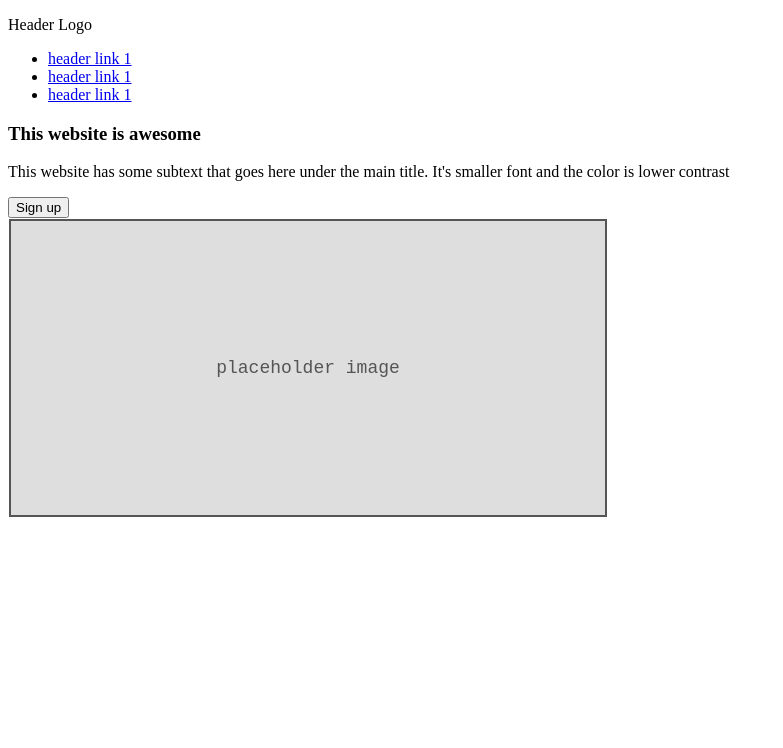
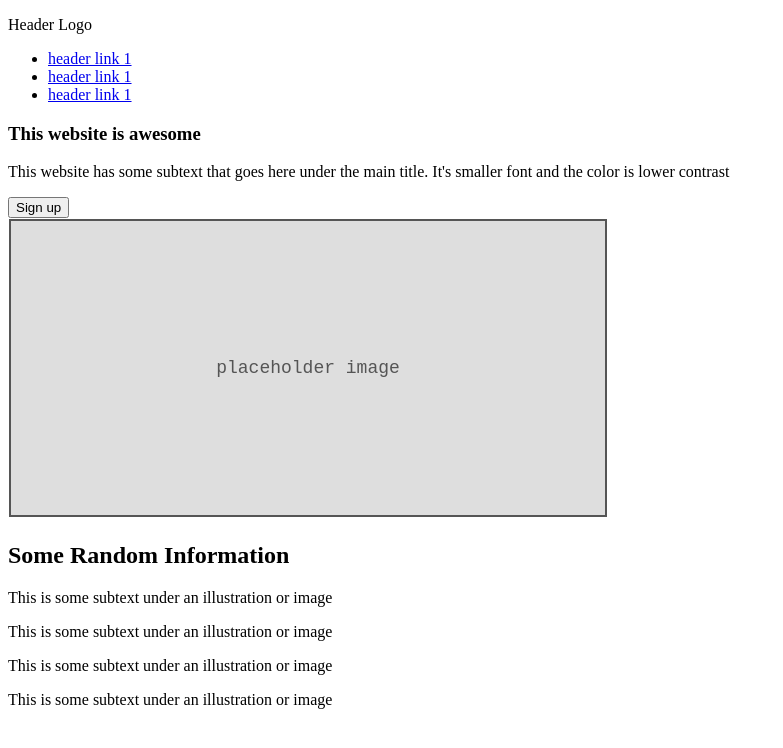
Before and after one commit to CardboardPL/odin-landing-page, a plain HTML site: page index.html in a window 1280 px wide. Shown: the whole page, without its empty margins (0-783 px from the left). Drawn offline with Linux system fonts and the light colour scheme.

Commit message:
Added: structure for main content

```diff
--- a/index.html
+++ b/index.html
@@ -7,7 +7,6 @@
     <link rel="stylesheet" type="text/css" href="./styles/styles.css">
   </head>
   <body>
-    <main>
     <header aria-label="Header Menu">
       <p>Header Logo</p>
       <nav aria-label="Header Navigational Links">
@@ -19,6 +18,7 @@
       </nav>
     </header>
 
+    <main>
       <section class="hero" aria-label="Hero Section">
         <section class="hero-content">
           <h1>This website is awesome</h1>
@@ -35,5 +35,44 @@
           <img src="./images/600x300-placeholder.svg" alt="placeholder image">
         </section>
       </section>
+
+      <section class="main-content" aria-label="Main Content">
+        <h2>Some Random Information</h2>
+
+        <section class="info-block-container">
+          <article class="info-block">
+            <div class="image-container" aria-label="Image Container"></div>
+            <p>
+              This is some subtext under an
+              illustration or image
+            </p>
+          </article>
+
+          <article class="info-block">
+            <div class="image-container" aria-label="Image Container"></div>
+            <p>
+              This is some subtext under an
+              illustration or image
+            </p>
+          </article>
+
+          <article class="info-block">
+            <div class="image-container" aria-label="Image Container"></div>
+            <p>
+              This is some subtext under an
+              illustration or image
+            </p>
+          </article>
+
+          <article class="info-block">
+            <div class="image-container" aria-label="Image Container"></div>
+            <p>
+              This is some subtext under an
+              illustration or image
+            </p>
+          </article>
+        </section>
+      </section>
     </main>
+  </body>
 </html>
```
Lines whose indentation alone changed are shown as unchanged.
